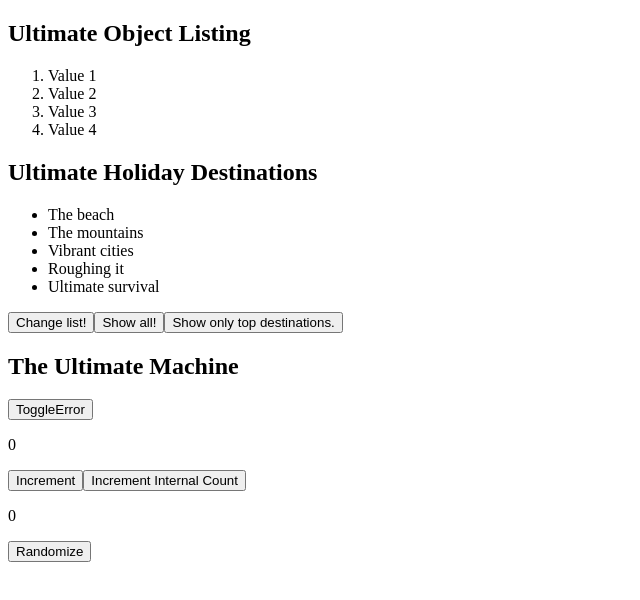
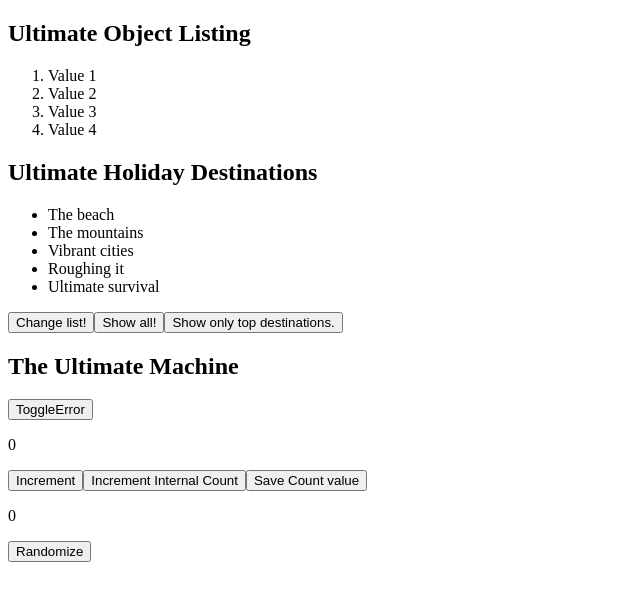
Before and after one commit to 2rohityadav/UltimateCourse-reactjs-basics, a React (Create React App) app: page / in a window 1280 px wide. Shown: the top 600 px of the page, without its empty margins (0-640 px from the left). Built offline with nearby package versions, Linux system fonts and the light colour scheme.

Commit message:
using the empty dependency array in useEffects

```diff
--- a/src/Counter.js
+++ b/src/Counter.js
@@ -9,6 +9,14 @@ const Counter = () => {
         document.title = `counter set to ${counter} |Ultimate Counter`
         console.log('title was set')
     }, [counter])
+
+    useEffect(() => {
+        const savedCounterValue = localStorage.getItem('ultimateCounter')
+        if (savedCounterValue != null) {
+            setCounter(parseInt(savedCounterValue, 10))
+        }
+    }, []);
+
     function onIncrementHandler() {
         setCounter(c => ++c);
     }
@@ -16,7 +24,11 @@ const Counter = () => {
     function onInternalCountClickHandler() {
         setInternalCount(c => c + 1);
     }
-    console.log('main render')
+
+    function onSaveClickHandler() {
+        localStorage.setItem('ultimateCounter', counter);
+    }
+
     return (
         <Fragment>
             <InteractiveView value={counter} onAction={onIncrementHandler}>
@@ -25,6 +37,9 @@ const Counter = () => {
             <button type="button" onClick={onInternalCountClickHandler}>
                 Increment Internal Count
             </button>
+            <button type="button" onClick={onSaveClickHandler}>
+                Save Count value
+            </button>
         </Fragment>
     );
 }
```
